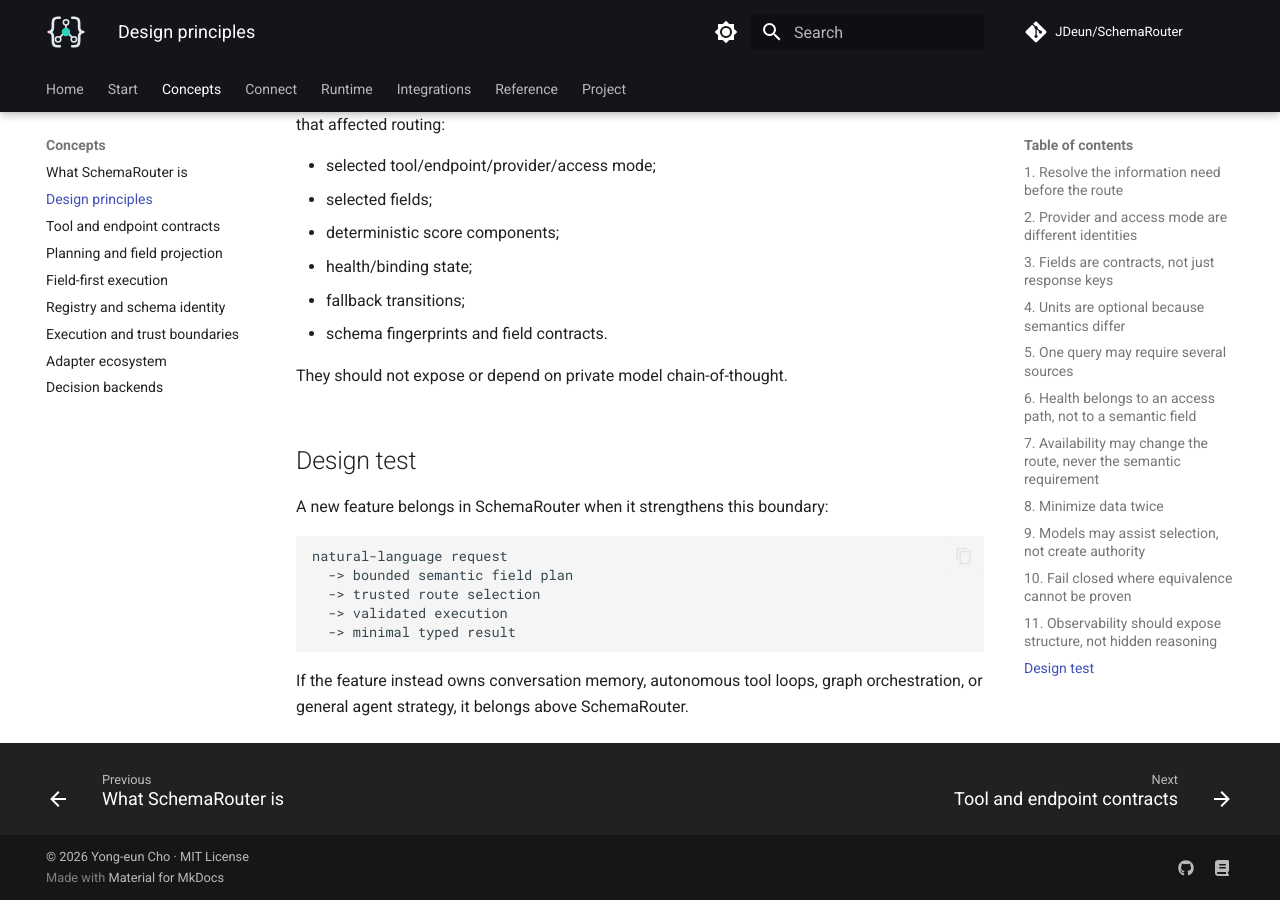
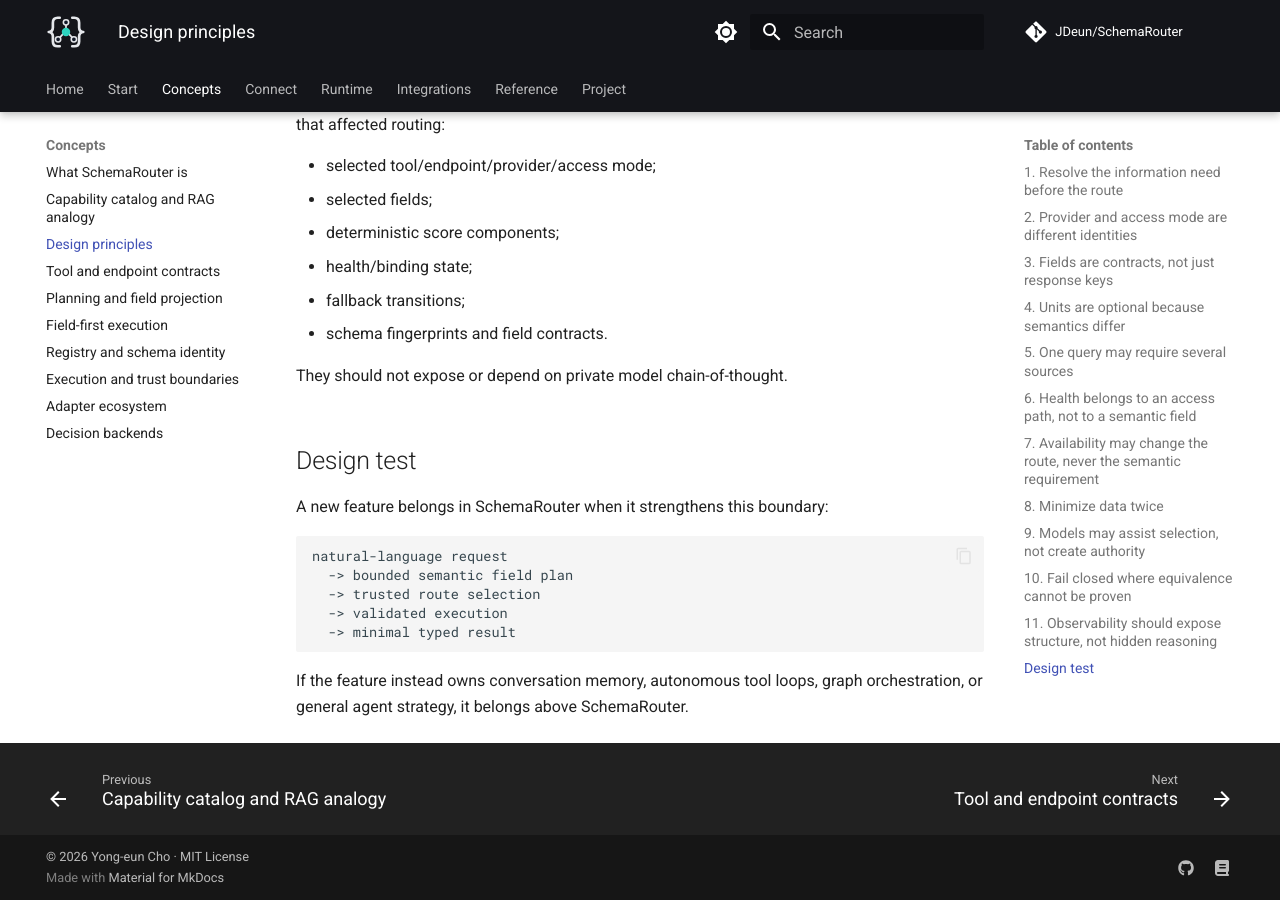
Before and after one commit to JDeun/SchemaRouter, an MkDocs documentation site: the page built from docs/concepts/design-principles.md, in a window 1280 px wide and 900 px high, scrolled down 3736 px. Built offline with MkDocs 1.6.1 and Material for MkDocs 9.7.7, drawn with Linux system fonts in a browser that asks for light colours; comment, search, counter and statistics services are not loaded; some of the changed lines change nothing that is shown.

Commit message:
docs: surface capability model and routing status

```diff
--- a/mkdocs.yml
+++ b/mkdocs.yml
@@ -96,6 +96,7 @@
       - Choose an ingestion path: getting-started/ingestion-paths.md
   - Concepts:
       - What SchemaRouter is: concepts/schema-router.md
+      - Capability catalog and RAG analogy: concepts/capability-catalog.md
       - Design principles: concepts/design-principles.md
       - Tool and endpoint contracts: concepts/tool-endpoint.md
       - Planning and field projection: concepts/planning.md
@@ -156,6 +157,7 @@
   - Project:
       - Versioning: versioning.md
       - Release notes:
+          - 0.10.0: releases/0.10.0.md
           - 0.9.0: releases/0.9.0.md
           - 0.8.0: releases/0.8.0.md
           - 0.7.0: releases/0.7.0.md
@@ -165,6 +167,7 @@
           - 0.3.0: releases/0.3.0.md
           - 0.3.0a1: releases/0.3.0a1.md
           - 0.2.0a1: releases/0.2.0a1.md
+      - Routing research status: research/routing-status.md
       - Research freeze protocol: research/operation-routing-freeze-protocol.md
       - Release checklist: release-checklist.md
       - Contributing: contributing.md
```
